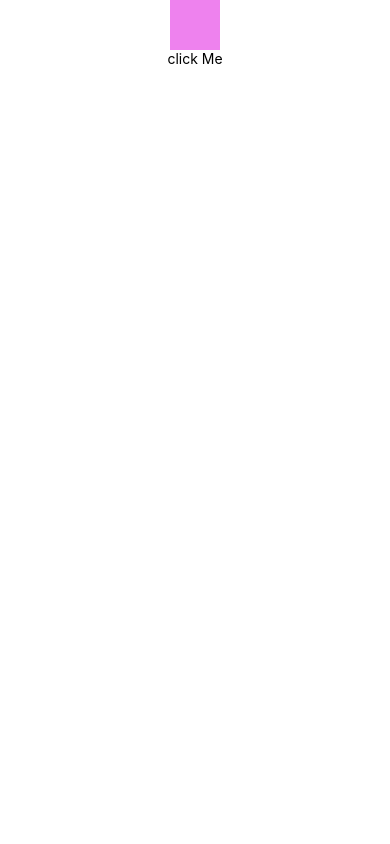
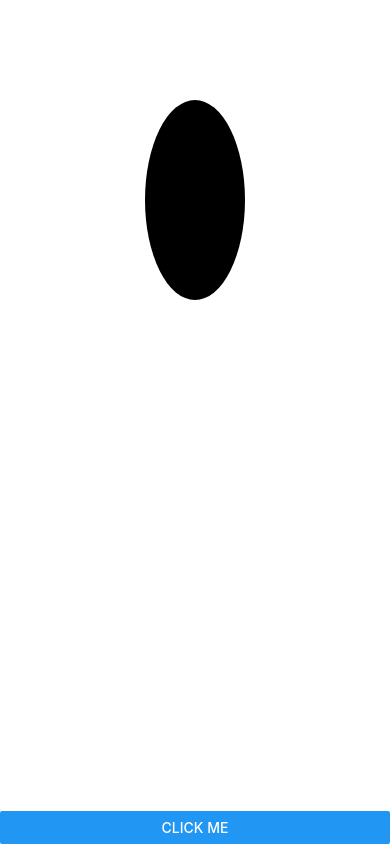
Before and after one commit to MrNwear/HavingFun, a React Native app: screen / in a window 390 px wide. Built offline with nearby package versions, Linux system fonts and the light colour scheme.

Commit message:
animated props practice

```diff
--- a/App.tsx
+++ b/App.tsx
@@ -1,27 +1,8 @@
-import { useRef } from 'react';
-import { Button, SafeAreaView, Text, TouchableOpacity, View } from 'react-native';
-import Animated, { useSharedValue, withSpring } from 'react-native-reanimated';
+import AnimatedPropsPractice from './src/practice/animatedProps';
 
 export default function App() {
-  const width = useSharedValue(50);
-  const handlePress = () => {
-    width.value = withSpring( width.value+10 );
-  };
-  return (
-    <SafeAreaView style={{ flex: 1, alignItems: 'center' }}>
-      <Animated.View
-        style={{
-          width,
-          height: width,
-          backgroundColor: 'violet',
-        }}
-      />
-      <TouchableOpacity onPress={handlePress}>
 
-      <Text  >
-      click Me
-      </Text>
-      </TouchableOpacity>
-    </SafeAreaView>
-  );
+  return(
+    <AnimatedPropsPractice/>
+  )
 }
--- /dev/null
+++ b/src/Components/animatedEllipse/index.tsx
@@ -0,0 +1,46 @@
+import React from 'react';
+import { Button, View, StyleSheet, Text } from 'react-native';
+import Animated, {
+  useSharedValue,
+  useAnimatedProps,
+  withTiming,
+} from 'react-native-reanimated';
+import { Svg,Ellipse } from 'react-native-svg';
+
+const AnimatedEllipse = Animated.createAnimatedComponent(Ellipse);
+type circleProps={
+    animatedProps:any
+}
+export default function AnimatedEllipseComponent(props:circleProps) {
+    console.log("hello from ellipse");
+
+  return (
+    <View style={styles.container}>
+      <Svg style={styles.svg}>
+        <AnimatedEllipse
+          cx="50%"
+          cy="50%"
+          rx={10}
+          ry={100}
+
+          fill="#b58df1"
+          // highlight-next-line
+          animatedProps={props.animatedProps}
+        />
+      </Svg>
+    </View>
+  );
+}
+
+const styles = StyleSheet.create({
+  container: {
+    flex: 1,
+    // alignItems: 'center',
+  },
+  svg: {
+    height: 400,
+    // position:'absolute',
+    width: '100%',
+
+  },
+});
--- /dev/null
+++ b/src/practice/animatedProps/index.tsx
@@ -0,0 +1,27 @@
+import {View, Button} from 'react-native';
+import {
+  useAnimatedProps,
+  useSharedValue,
+  withSpring,
+  withTiming,
+} from 'react-native-reanimated';
+import AnimatedEllipseComponent from '../../Components/animatedEllipse';
+
+export default function AnimatedPropsPractice() {
+  const r = useSharedValue(10);
+
+  const handlePress = () => {
+    r.value += 5;
+  };
+
+  const animatedProps = useAnimatedProps(() => ({
+    rx: r.value % 2 == 0 ? withSpring(r.value * 5) : withSpring(r.value),
+    fill: r.value % 2 == 0 ? withTiming('#000') : withTiming('#faaf'),
+  }));
+  return (
+    <View style={{flex: 1}}>
+      <AnimatedEllipseComponent animatedProps={animatedProps} />
+      <Button onPress={handlePress} title="Click me" />
+    </View>
+  );
+}
```
